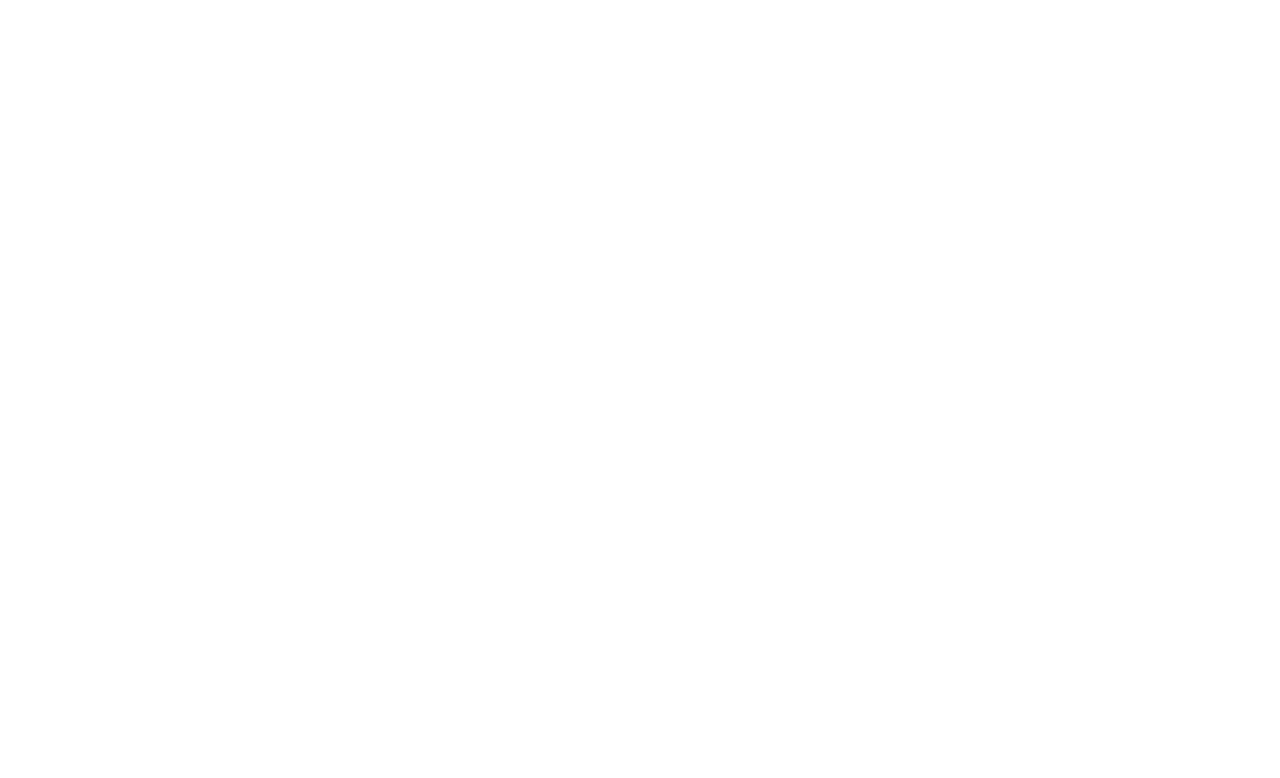
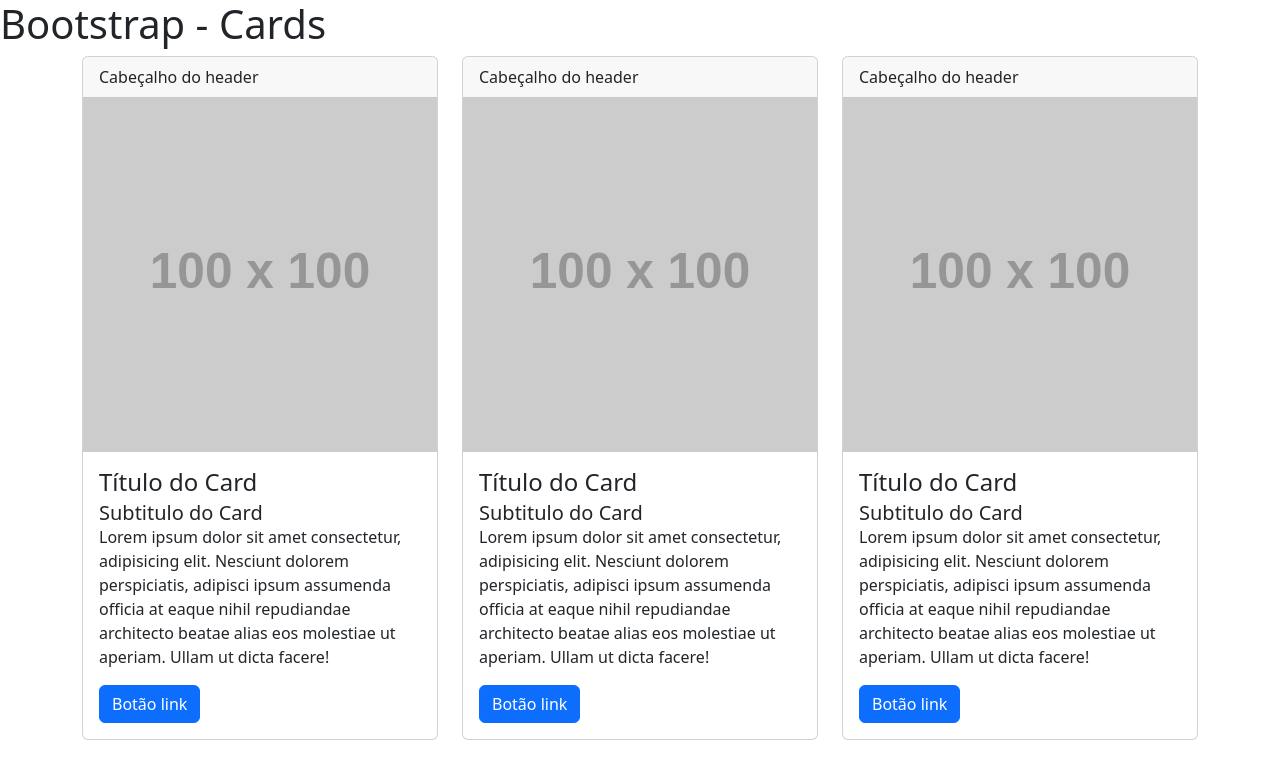
Before and after one commit to PhilipeF/bootstrap-avancado, a plain HTML site: page index.html in a window 1280 px wide. Drawn offline with Linux system fonts and the light colour scheme; placeholder pictures from the web are drawn by us.

Commit message:
Feat: Dando início a estrutura dos card

```diff
--- a/index.html
+++ b/index.html
@@ -1,11 +1,69 @@
 <!DOCTYPE html>
-<html lang="en">
+<html lang="pt-BR">
+
 <head>
     <meta charset="UTF-8">
     <meta name="viewport" content="width=device-width, initial-scale=1.0">
-    <title>Document</title>
+    <title>Bootstrap - Cards</title>
+    <link rel="stylesheet" href="./lib/bootstrap.min.css">
 </head>
+
 <body>
+    <h1>Bootstrap - Cards</h1>
+    <div class="container">
+        <div class="row">
+            <div class="col-4">
+                <div class="card">
+                    <div class="card-header">
+                        Cabeçalho do header
+                    </div>
+                    <img src="https://via.placeholder.com/100x100" />
+                    <div class="card-body">
+                        <h4 class="card-title">Título do Card</h4>
+                        <h5 class="card-subtitle">Subtitulo do Card</h5>
+                        <p class="card-text">
+                            Lorem ipsum dolor sit amet consectetur, adipisicing elit. Nesciunt dolorem perspiciatis, adipisci ipsum assumenda officia at eaque nihil repudiandae architecto beatae alias eos molestiae ut aperiam. Ullam ut dicta facere!
+                        </p>
+                        <a href="#" class="btn btn-primary">Botão link</a>
+                    </div>
+                </div>
+            </div>
+            <div class="col-4">
+                <div class="card">
+                    <div class="card-header">
+                        Cabeçalho do header
+                    </div>
+                    <img src="https://via.placeholder.com/100x100" />
+                    <div class="card-body">
+                        <h4 class="card-title">Título do Card</h4>
+                        <h5 class="card-subtitle">Subtitulo do Card</h5>
+                        <p class="card-text">
+                            Lorem ipsum dolor sit amet consectetur, adipisicing elit. Nesciunt dolorem perspiciatis, adipisci ipsum assumenda officia at eaque nihil repudiandae architecto beatae alias eos molestiae ut aperiam. Ullam ut dicta facere!
+                        </p>
+                        <a href="#" class="btn btn-primary">Botão link</a>
+                    </div>
+                </div>
+            </div>
+            <div class="col-4">
+                <div class="card">
+                    <div class="card-header">
+                        Cabeçalho do header
+                    </div>
+                    <img src="https://via.placeholder.com/100x100" />
+                    <div class="card-body">
+                        <h4 class="card-title">Título do Card</h4>
+                        <h5 class="card-subtitle">Subtitulo do Card</h5>
+                        <p class="card-text">
+                            Lorem ipsum dolor sit amet consectetur, adipisicing elit. Nesciunt dolorem perspiciatis, adipisci ipsum assumenda officia at eaque nihil repudiandae architecto beatae alias eos molestiae ut aperiam. Ullam ut dicta facere!
+                        </p>
+                        <a href="#" class="btn btn-primary">Botão link</a>
+                    </div>
+                </div>
+            </div>
+        </div>
+    </div>
 
+    <script src="./lib/bootstrap.bundle.min.js"></script>
 </body>
+
 </html>
```
